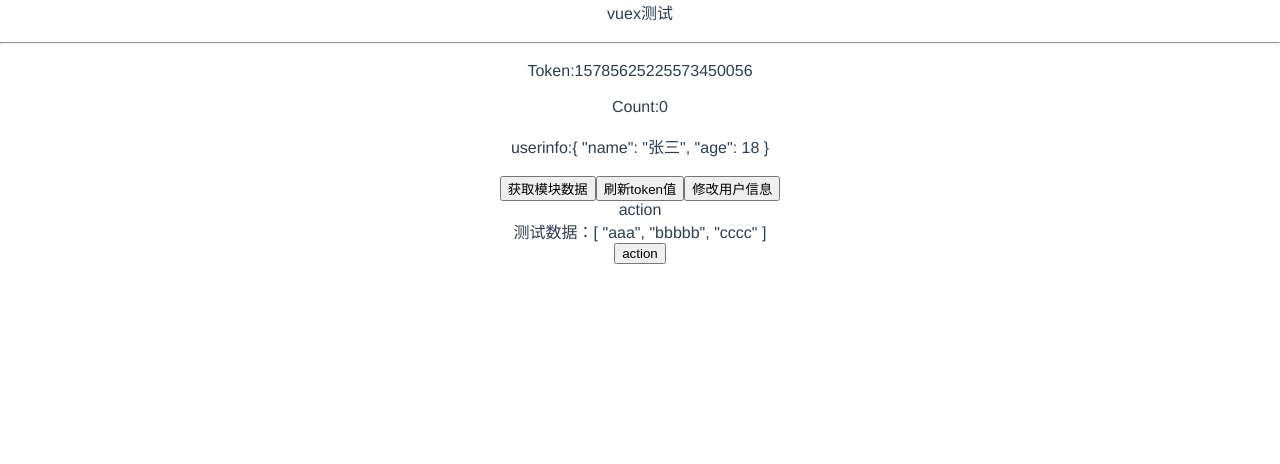
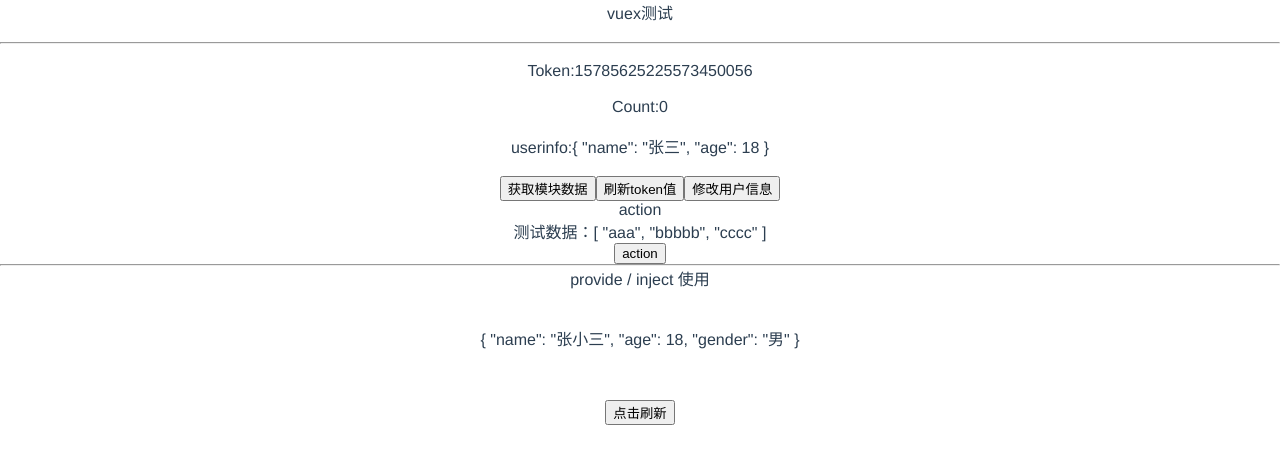
Before and after one commit to wangchenyi1996/tab-scroll, a Vue app: page /about in a window 1280 px wide. Shown: the top 464 px of the page. Built offline with nearby package versions, Linux system fonts and the light colour scheme; the HTML template or start-up script is replaced by a standard one.

Commit message:
Signed-off-by: wangchenyi1996 <284518978@qq.com> 使用provide/inject刷新页面

```diff
--- a/src/App.vue
+++ b/src/App.vue
@@ -1,9 +1,37 @@
 <template>
   <div id="app">
-    <router-view/>
+    <router-view v-if="isShow"/>
   </div>
 </template>
+<script>
+   export default {
+      data(){
+        return {
+          isShow:true
+        }
+      },
+      provide(){
+        return{
+          reload:this.pageReload,
+          userInfo:{
+            name:'张小三',
+            age:18,
+            gender:'男'
+          }
+        }
+      },
+      methods: {
+        //刷新
+        pageReload() {
+          this.isShow=false;
+          this.$nextTick(()=>{
+            this.isShow=true;
+          })
+        }
+      }
 
+    }
+</script>
 
 <style lang="scss">
 #app {
--- a/src/views/About.vue
+++ b/src/views/About.vue
@@ -16,6 +16,15 @@
     <p>action</p>
     <p>测试数据：{{comTest}}</p>
     <button @click="test">action</button>
+
+    <hr />
+    <p>provide / inject 使用</p>
+    <br />
+    <br />
+    <p>{{userInfo}}</p>
+    <button @click="handleReload" style="margin-top:50px;">点击刷新</button>
+
+
   </div>
 </template>
 
@@ -23,7 +32,19 @@
 import { mapState,mapGetters,mapActions } from "vuex";
 
 export default {
-  name: "home",
+  name: "about",
+   //字符串数组方式
+  // inject:["reload",'userInfo'],
+
+  //对象方式
+  inject:{
+    reload:{
+      defalut:'reload'
+    },
+    userInfo:{
+      defalut:'userInfo'
+    }
+  },
 
   computed: {
     ...mapState({
@@ -38,6 +59,7 @@ export default {
     })
   },
   mounted() {
+    console.log('执行刷新操作')
     console.log("count值:", this.comCount);
     console.log("用户信息：", this.comUserInfo);
   },
@@ -68,6 +90,11 @@ export default {
 
         //法2
         this.testData(['123','456','789'])
+    },
+
+    //刷新页面
+    handleReload(){
+      this.reload()
     }
 
   }
--- a/src/views/Home.vue
+++ b/src/views/Home.vue
@@ -106,12 +106,12 @@ export default {
       this.domH.push(document.getElementsByClassName("caij")[0].offsetTop - 50);
       this.domH.push(document.getElementsByClassName("lishi")[0].offsetTop - 50);
       this.domH.push(document.getElementsByClassName("keji")[0].offsetTop - 50);
-      console.log("高度数组：", this.domH);
+      // console.log("高度数组：", this.domH);
     },
     loadImg(){
       this.domH=[]
       this.listLoad()
-      console.log('图片加载完成了')
+      // console.log('图片加载完成了')
     },
     toast() {
       this.$toast("我成功了",1500);
```
